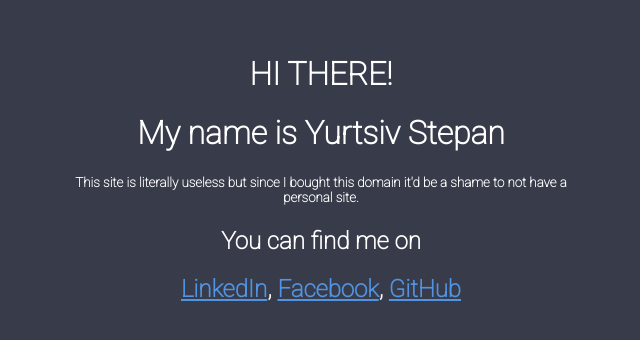
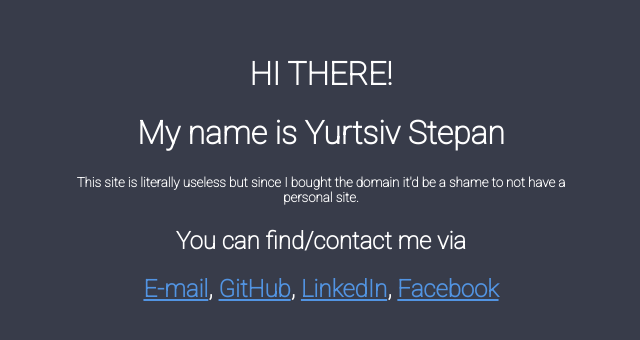
Before and after one commit to yurtsiv/my-website, a plain HTML site: page src/index.html in a window 1280 px wide. Shown: the part 222-562 px from the top of the page, without its empty margins (319-959 px from the left). Drawn offline with Linux system fonts and the light colour scheme.

Commit message:
added email link

```diff
--- a/src/index.html
+++ b/src/index.html
@@ -2,7 +2,7 @@
 <html lang="en">
 <head>
   <meta charset="UTF-8">
-  <title>My website</title>
+  <title>Website Of Mine</title>
   <link rel="stylesheet" href="main.css">
   <link href="https://fonts.googleapis.com/css?family=Roboto:100" rel="stylesheet">
 </head>
@@ -10,12 +10,13 @@
   <div class="content-container">
     <h1>HI THERE!</h1>
     <h1>My name is Yurtsiv Stepan</h1>
-    <h5>This site is literally useless but since I bought this domain it'd be a shame to not have a personal site.</h5>
-    <h2>You can find me on</h2>
+    <h5>This site is literally useless but since I bought the domain it'd be a shame to not have a personal site.</h5>
+    <h2>You can find/contact me via</h2>
     <h2>
+      <a href="mailto:yurtsiv.stepan@gmail.com">E-mail</a>,
+      <a target="_blank" href="https://github.com/yurtsiv">GitHub</a>,
       <a target="_blank" href="https://www.linkedin.com/in/stepan-yurtsiv-6b8080134/">LinkedIn</a>,
-      <a target="_blank" href="https://www.facebook.com/stepan.yurtsiv">Facebook</a>,
-      <a target="_blank" href="https://github.com/yurtsiv">GitHub</a>
+      <a target="_blank" href="https://www.facebook.com/stepan.yurtsiv">Facebook</a>
     </h2>
   </div>
 </body>
```
